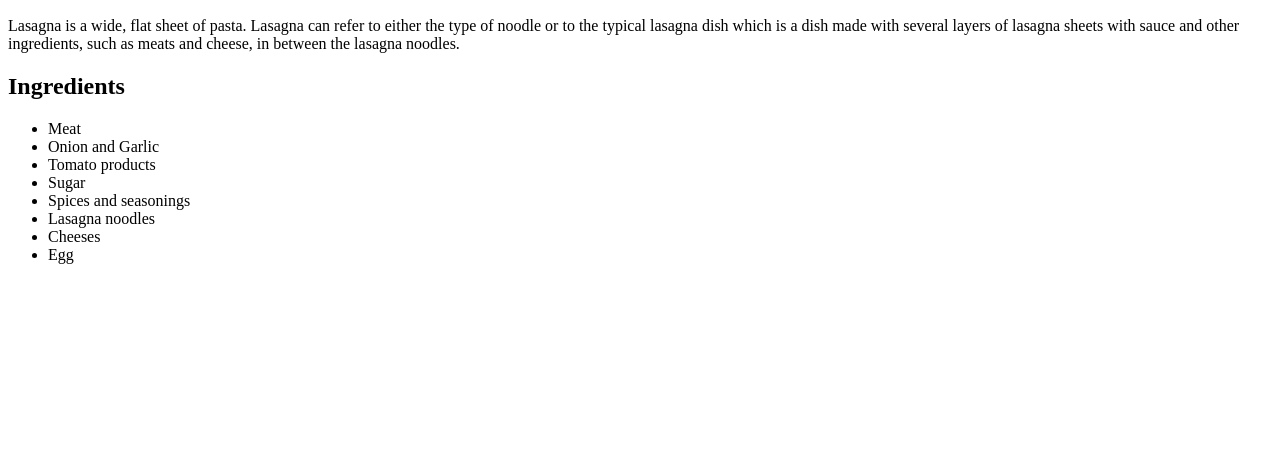
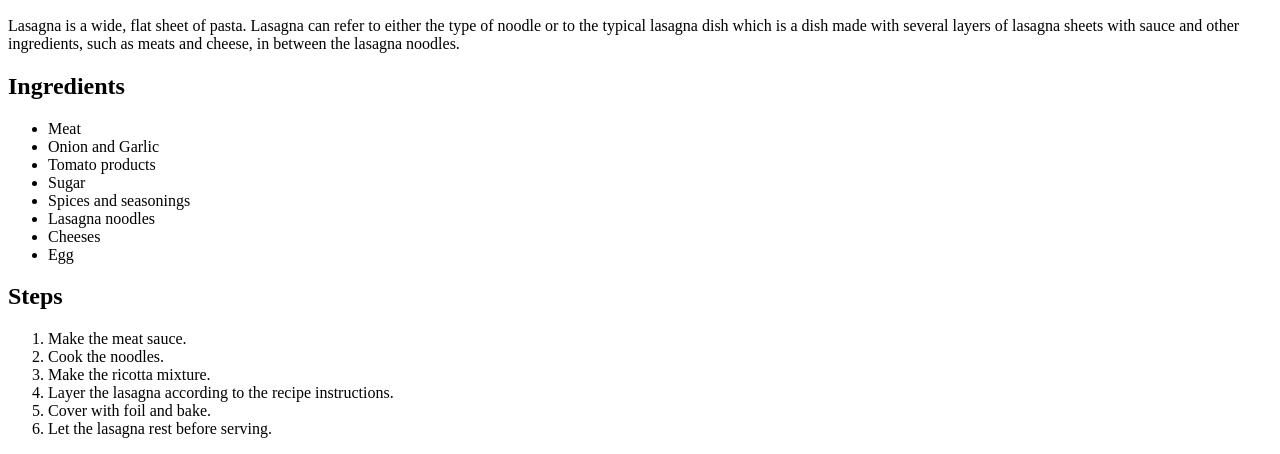
Before and after one commit to Martizong/odin-recipes, a plain HTML site: page recipes/lasagna.html in a window 1280 px wide. Shown: the part 434-888 px from the top of the page. Before the commit the page ends 800 px from the top, so only its background shows below. Drawn offline with Linux system fonts and the light colour scheme.

Commit message:
Added steps list to lasagna recipe Added links to the next two recipes in home page

```diff
--- a/recipes/lasagna.html
+++ b/recipes/lasagna.html
@@ -32,5 +32,14 @@
             <li>Cheeses</li>
             <li>Egg</li>
         </ul>
+        <h2>Steps</h2>
+        <ol>
+            <li>Make the meat sauce.</li>
+            <li>Cook the noodles.</li>
+            <li>Make the ricotta mixture.</li>
+            <li>Layer the lasagna according to the recipe instructions.</li>
+            <li>Cover with foil and bake.</li>
+            <li>Let the lasagna rest before serving.</li>
+        </ol>
     </body>
 </html>
```
Also changed, not shown: index.html (+2 -0 lines).
